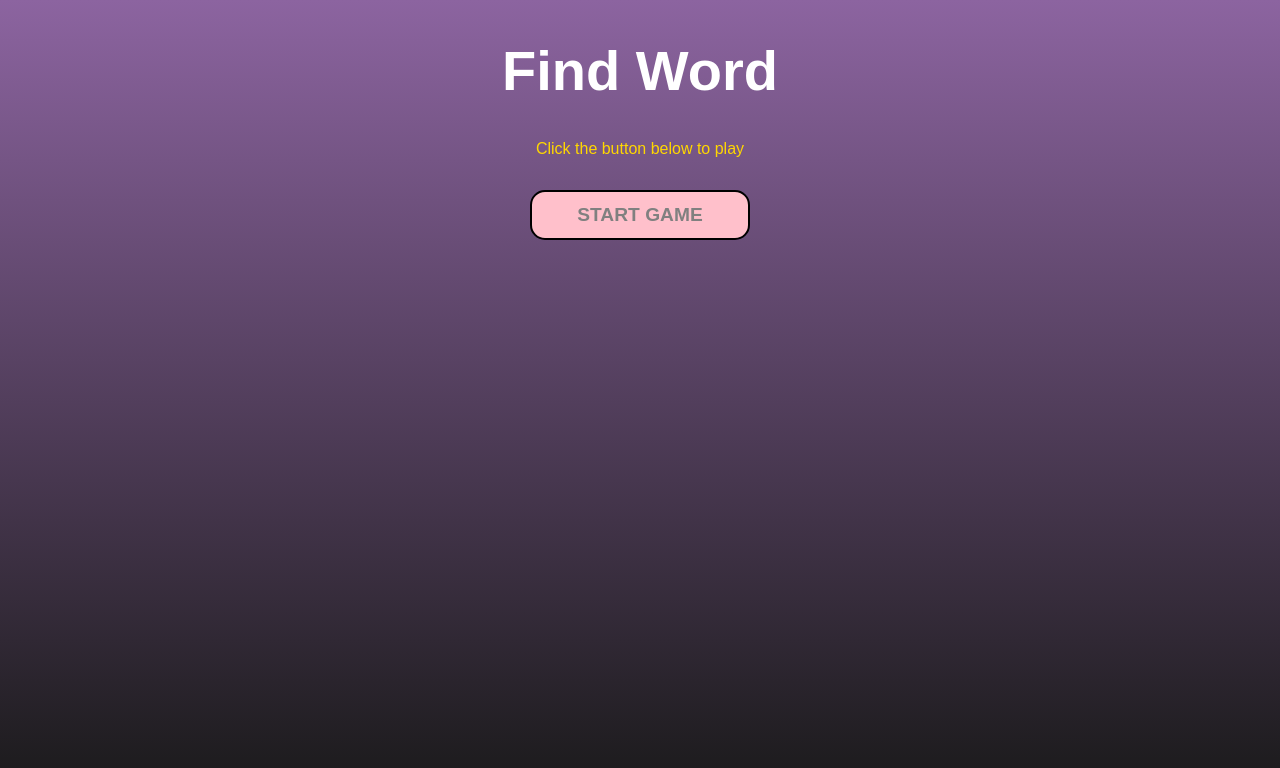
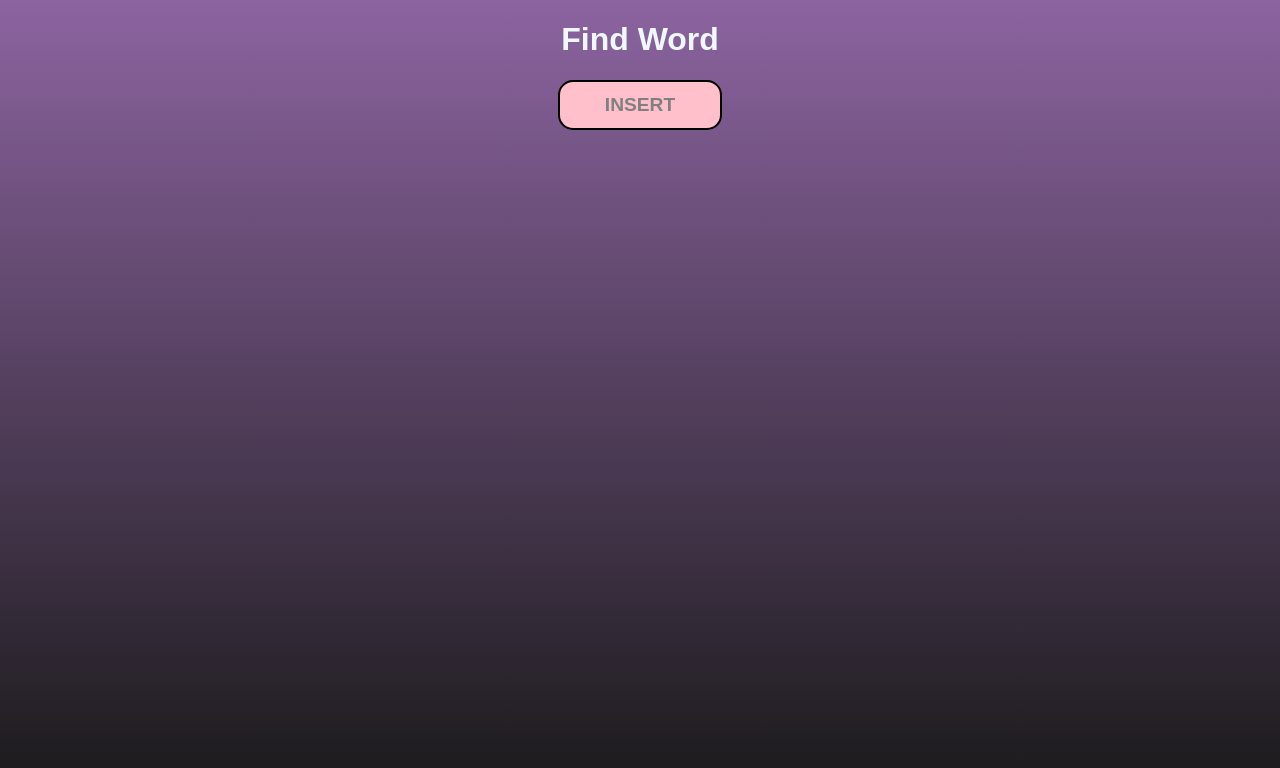
Before and after one commit to enzosilva/react_find_word, a React (Create React App) app: page / in a window 1280 px wide. Both pictures are taken after a click on the button "START GAME". Shown: the top 768 px of the page. Built offline with nearby package versions, Linux system fonts and the light colour scheme.

Commit message:
Moving through the game components

```diff
--- a/src/App.js
+++ b/src/App.js
@@ -7,23 +7,33 @@ import StartScreen from './components/StartScreen';
 import GameScreen from './components/GameScreen';
 import GameOverScreen from './components/GameOverScreen';
 
+const stages = [
+    {id: 1, name: "start"},
+    {id: 2, name: "game"},
+    {id: 3, name: "end"}
+];
+
 function App() {
-    const stages = [
-        {id: 1, name: "start"},
-        {id: 2, name: "game"},
-        {id: 3, name: "end"}
-    ];
-
     const [gameStage, setGameStage] = useState(stages[0].name);
     const [words] = useState(wordsList);
 
-    console.log(words);
+    const startGame = () => {
+        setGameStage(stages[1].name);
+    }
+
+    const letterValidation = () => {
+        setGameStage(stages[2].name);
+    }
+
+    const retry = () => {
+        setGameStage(stages[0].name);
+    }
 
     return (
         <div className="App">
-            {(gameStage) === "start" && <StartScreen />}
-            {(gameStage) === "game" && <GameScreen />}
-            {(gameStage) === "end" && <GameOverScreen />}
+            {(gameStage) === "start" && <StartScreen startGame={startGame} />}
+            {(gameStage) === "game" && <GameScreen letterValidation={letterValidation} />}
+            {(gameStage) === "end" && <GameOverScreen retry={retry} />}
         </div>
     );
 }
--- a/src/components/GameOverScreen.js
+++ b/src/components/GameOverScreen.js
@@ -1,9 +1,10 @@
 import "./GameOverScreen.css";
 
-const GameOverScreen = () => {
+const GameOverScreen = ({retry}) => {
     return (
         <div className="end">
             <h1>Find Word</h1>
+            <button onClick={retry}>Retry</button>
         </div>
     );
 }
--- a/src/components/GameScreen.js
+++ b/src/components/GameScreen.js
@@ -1,9 +1,10 @@
 import "./GameScreen.css";
 
-const GameScreen = () => {
+const GameScreen = ({letterValidation}) => {
     return (
         <div className="game">
             <h1>Find Word</h1>
+            <button onClick={letterValidation}>Insert</button>
         </div>
     );
 }
--- a/src/components/StartScreen.js
+++ b/src/components/StartScreen.js
@@ -1,11 +1,11 @@
 import "./StartScreen.css";
 
-const StartScreen = () => {
+const StartScreen = ({startGame}) => {
     return (
         <div className="start">
             <h1>Find Word</h1>
             <p>Click the button below to play</p>
-            <button>Start Game</button>
+            <button onClick={startGame}>Start Game</button>
         </div>
     );
 }
```
